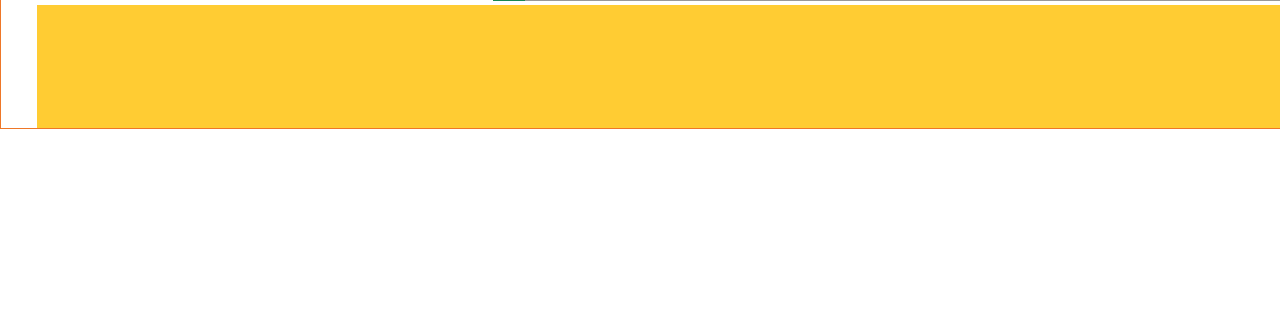
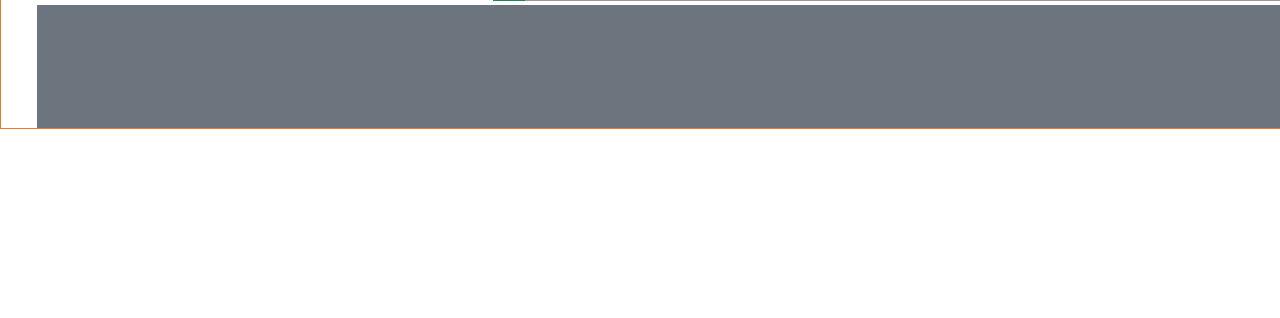
Before and after one commit to miakojason/web01-plus, a PHP site: page /test/ in a window 1280 px wide; the page is wider, and only the part inside the window is pictured. Shown: the part 762-1080 px from the top of that part. Run offline with PHP 8.4, Linux system fonts and the light colour scheme; data that the repository does not hold is empty.

Commit message:
刪除行內bgc控制，更改class控制bgc

```diff
--- a/index.php
+++ b/index.php
@@ -139,8 +139,8 @@
 						</div>
 					</div>
 					<div style="clear:both;"></div>
-					<div class="col-12"><!--尾-->
-						<div style="width:100%; left:0px;  position:relative; background:#FC3; margin-top:4px; height:123px; display:block;">
+					<div class="col-12 bg-secondary"><!--尾-->
+						<div style="width:100%; left:0px;  position:relative; margin-top:4px; height:123px; display:block;">
 							<span class="t " style="line-height:123px;"><?= $Bottom->find(1)['bottom']; ?></span>
 						</div>
 					</div>
```
